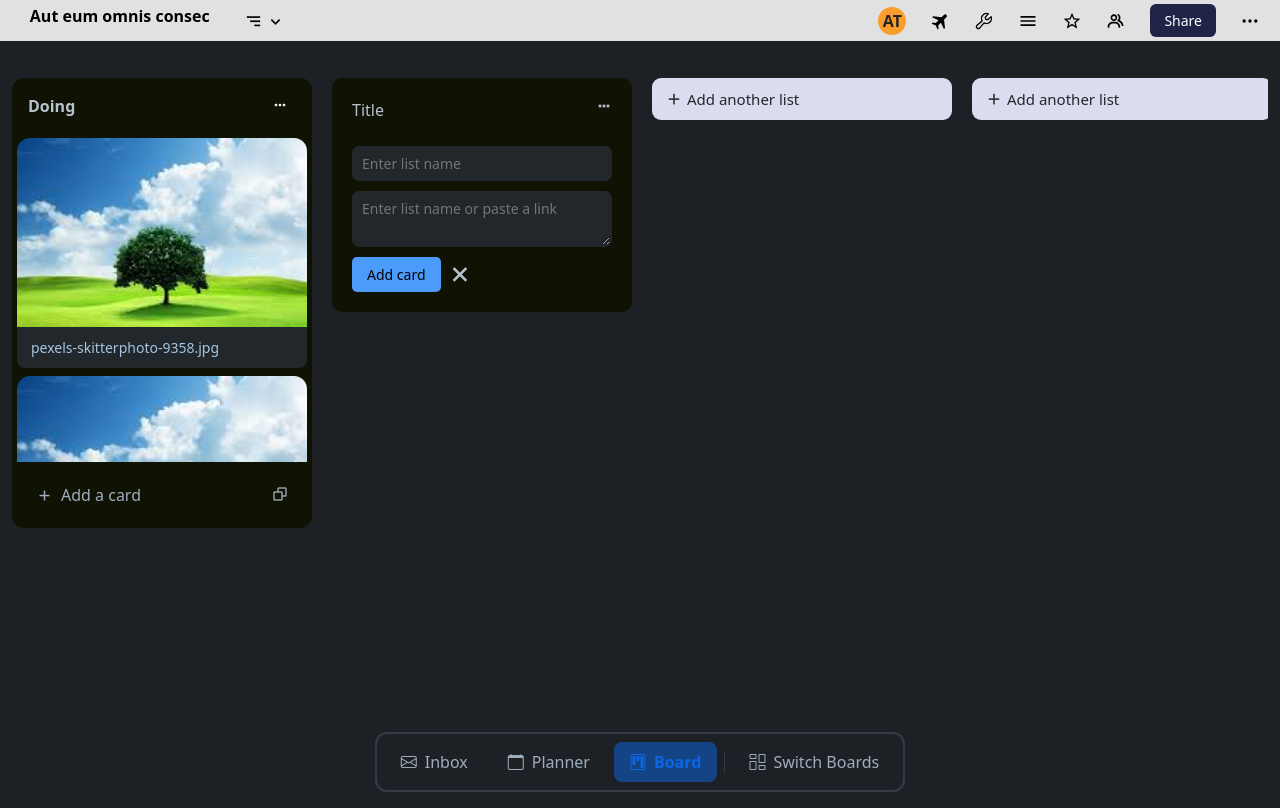
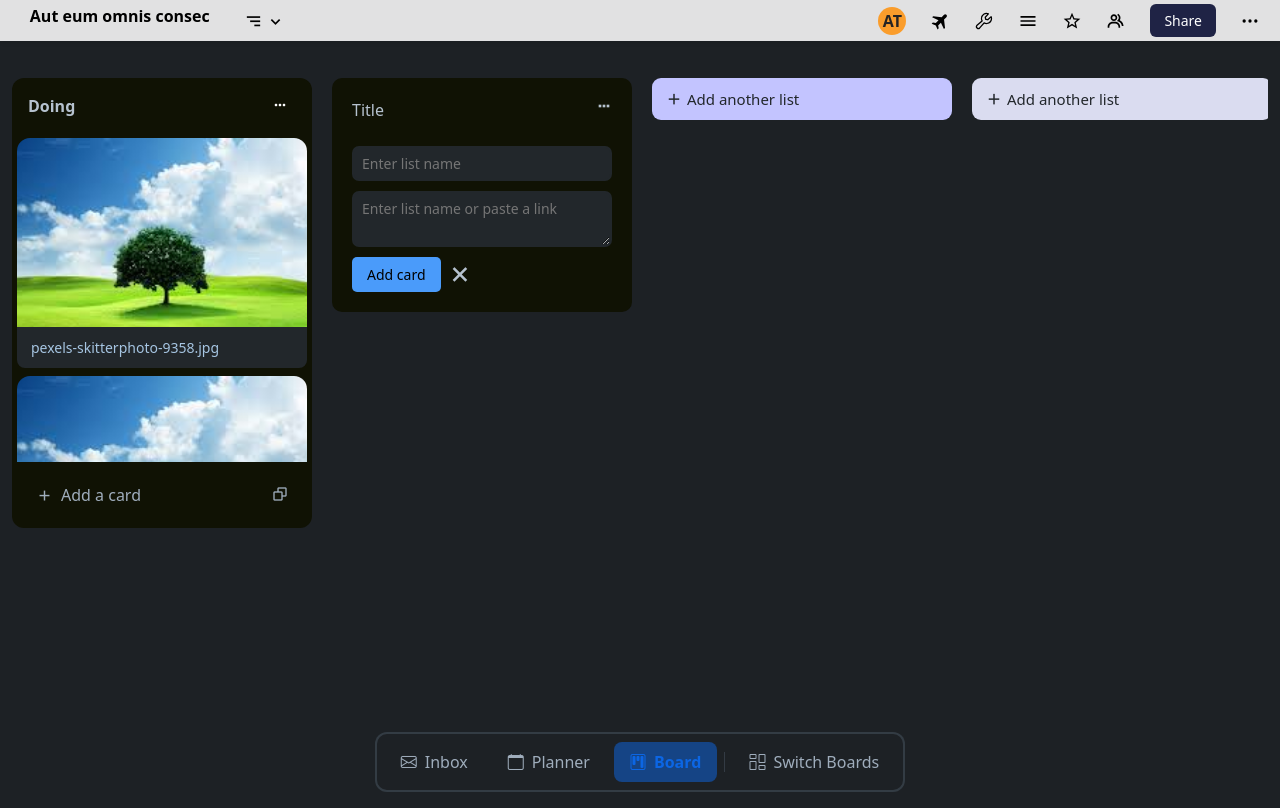
Before and after one commit to Nahail-dev/Trello, a React (Create React App) app: page / in a window 1280 px wide. In both pictures the pointer is over the element 802 px from the left and 99 px from the top of the page. Built offline with nearby package versions, Linux system fonts and the light colour scheme.

Commit message:
cards hover fix

```diff
--- a/src/components/TrelloCards/Tcard.css
+++ b/src/components/TrelloCards/Tcard.css
@@ -588,3 +588,8 @@
 .custom-tabs .nav-link:not(.active) .nav-icon {
   color: #9fadbc;
 }
+
+.cardthree:hover{
+  cursor: pointer;
+  background-color: #c3c4ff;
+}
--- a/src/components/TrelloCards/Tcard.js
+++ b/src/components/TrelloCards/Tcard.js
@@ -68,7 +68,7 @@ function Tcard() {
             </div>
 
             {/* Second card */}
-            <div className="cardtwo">
+            <div className="cardtwo ">
               <div className="d-flex justify-content-between mb-4">
                 <p className="mb-0 title">Title</p>
                 <i
@@ -100,7 +100,7 @@ function Tcard() {
 
             {/* Third + more */}
             {[1, 2, 3].map((item, index) => (
-              <div className="cardthree" key={index}>
+              <div className="cardthree " key={index}>
                 <i className="bx bx-plus me-1" style={{ fontSize: 18 }} />
                 <h5 className="mb-0" style={{ fontSize: 15 }}>
                   Add another list
```
